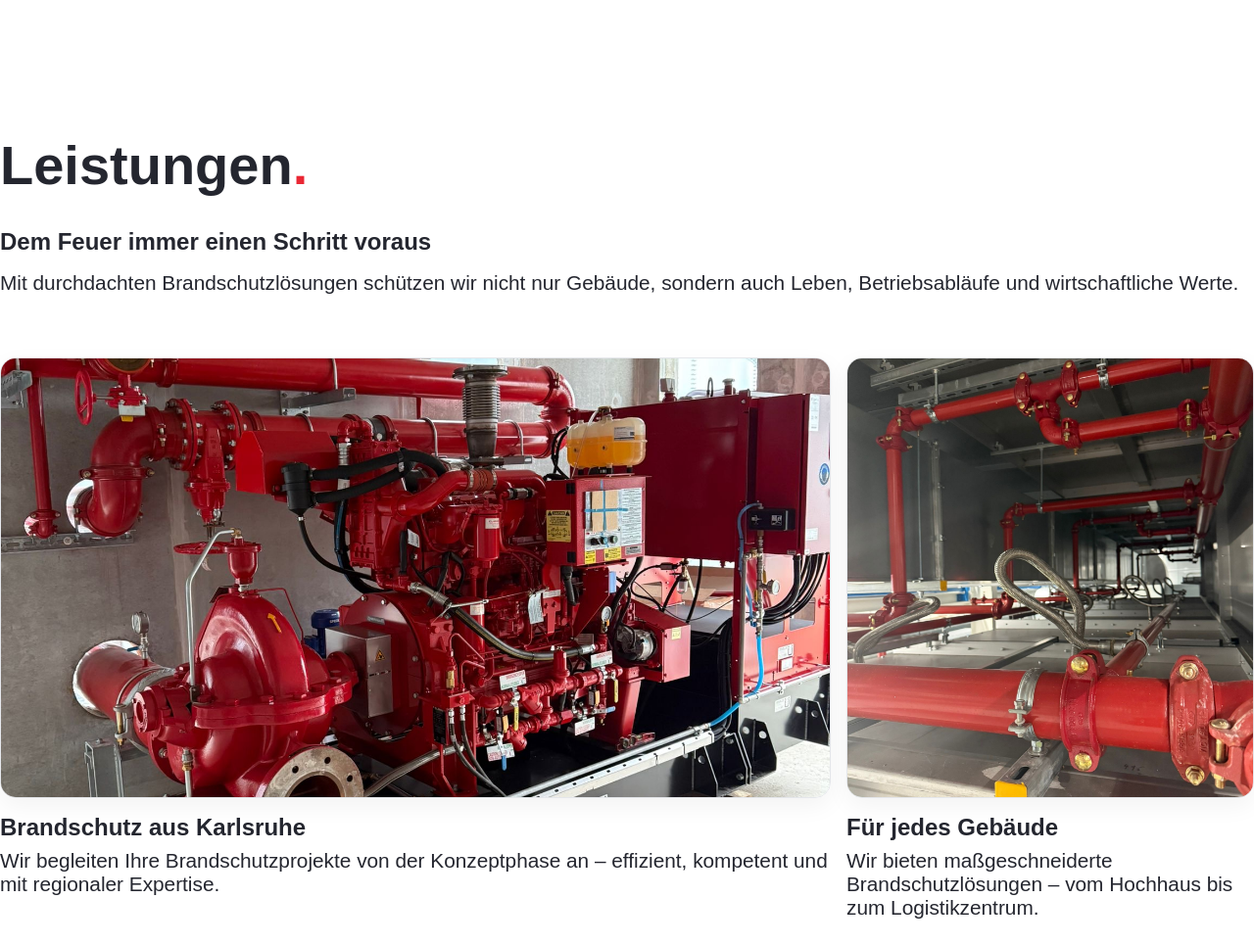
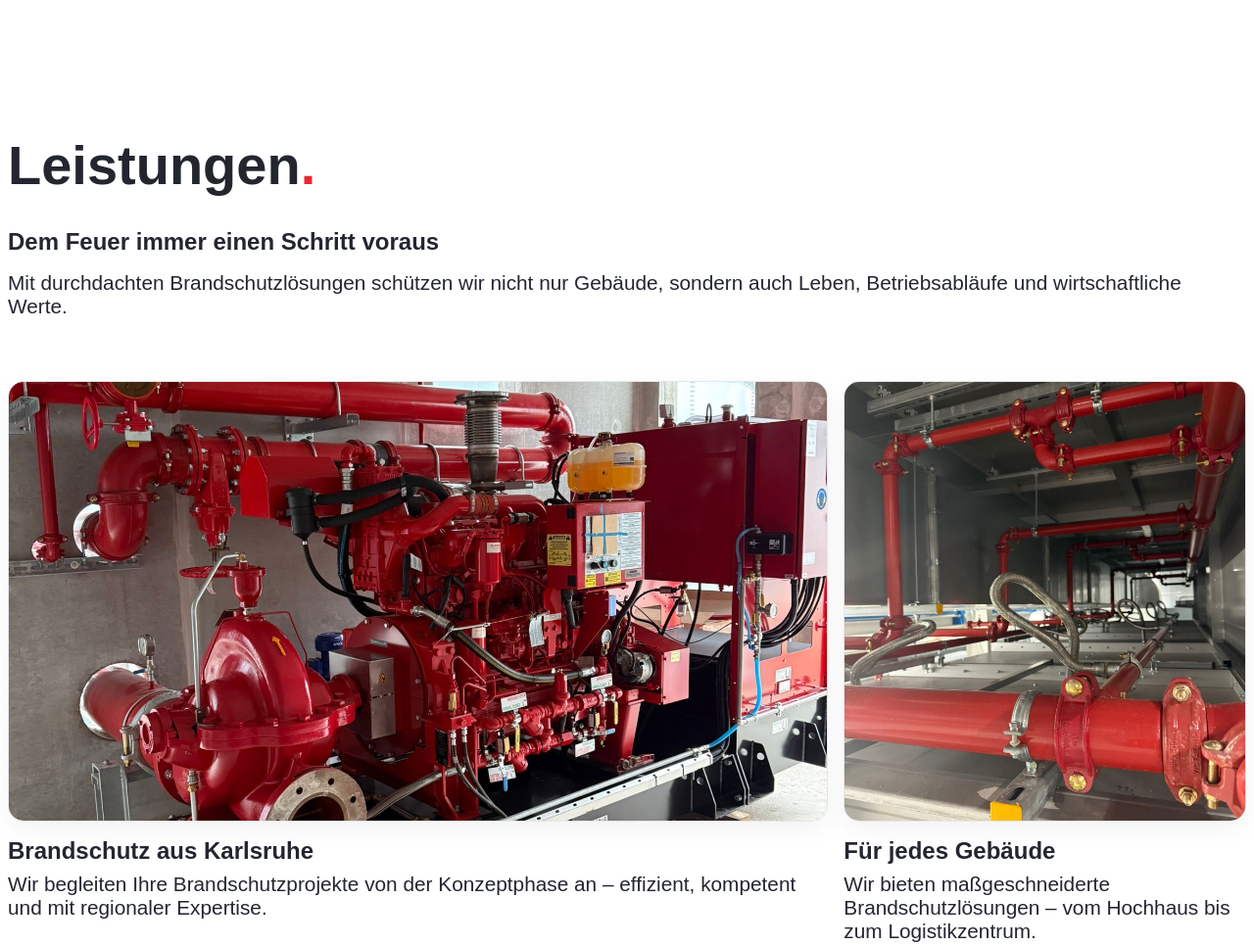
Before and after one commit to dejanpls/mp-leitungsverlegung.de, a website built with webpack: page src/template.html in a window 1280 px wide. Shown: the part 720-1686 px from the top of the page at 98% size. Built offline with nearby package versions, Linux system fonts and the light colour scheme; a web font is replaced by a local one.

Commit message:
feat: add padding to all sections and remove padding-bottom from projects section

```diff
--- a/src/styles/general.css
+++ b/src/styles/general.css
@@ -14,4 +14,5 @@ div.wrapper {
 
 section {
   scroll-margin-top: 60px;
+  padding: 0 0.5rem;
 }
--- a/src/styles/main.css
+++ b/src/styles/main.css
@@ -15,6 +15,7 @@ header#about {
   width: 100%;
   scroll-margin-top: 110px;
   height: 95vh;
+  padding: 0 0.5rem;
 }
 
 .left-column {
--- a/src/styles/projects.css
+++ b/src/styles/projects.css
@@ -26,7 +26,7 @@ p.intro {
   grid-template-columns: repeat(3, 1fr);
   grid-auto-rows: auto;
   gap: 1rem;
-  padding: 4rem 0;
+  padding-top: 4rem;
   margin: 0 auto;
   background-color: #ffffff;
 }
```
